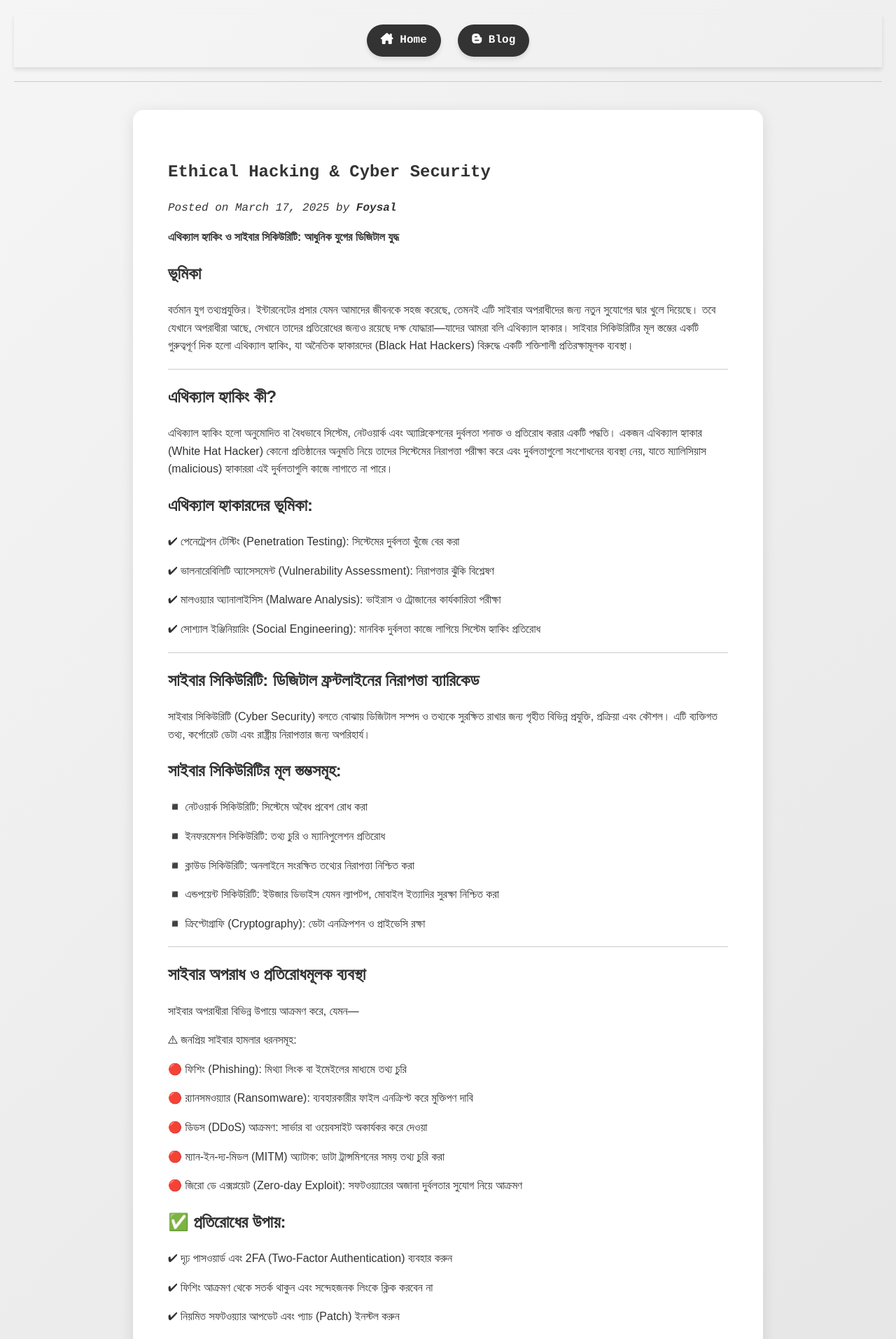
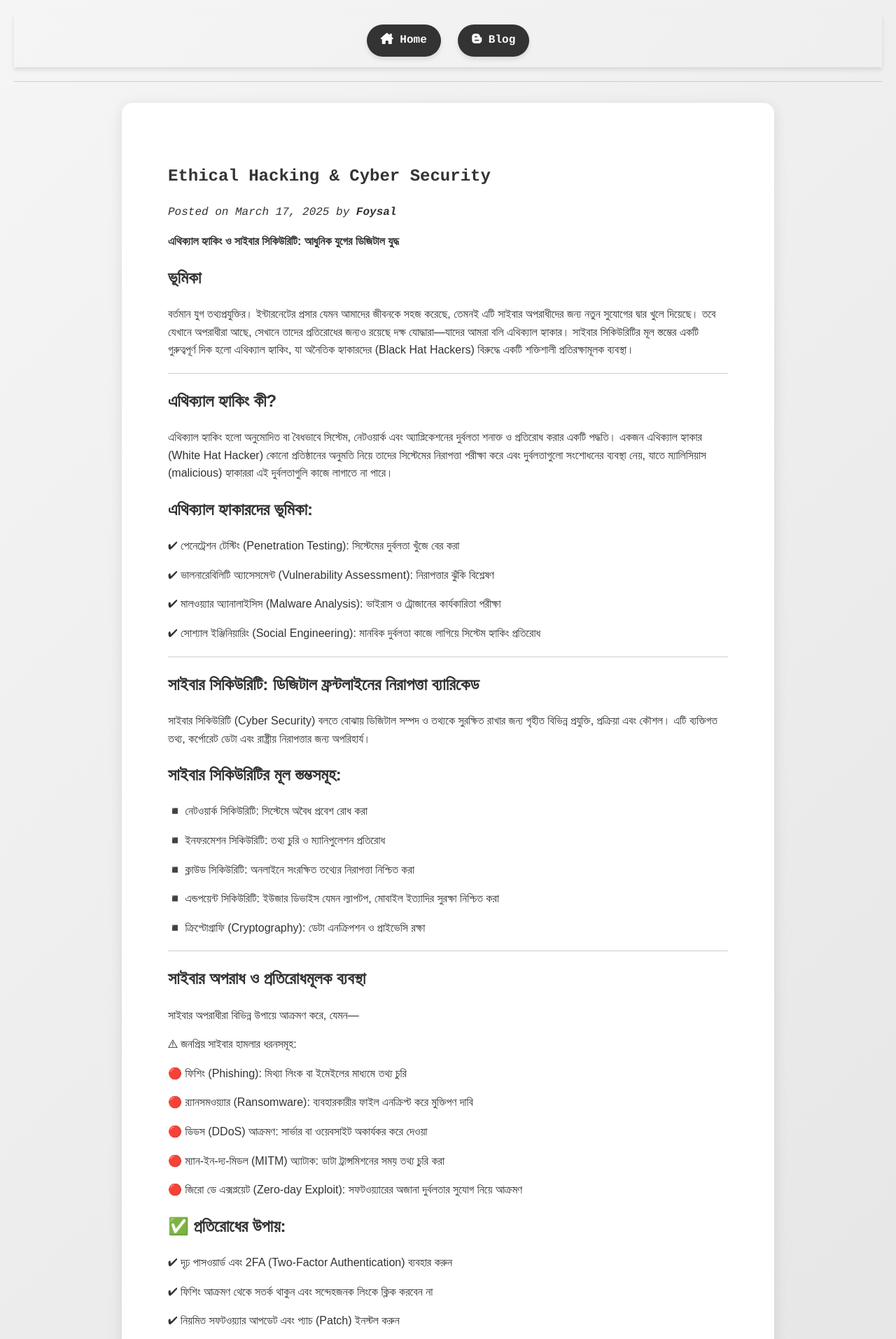
Before and after one commit to foysal1627/foysal1627.github.io, a Jekyll site: the page built from _posts/2025-03-18-new-blog.md, in a window 1280 px wide. Shown: the top 1913 px of the page at 70% size. Built offline with Jekyll 4.4.1, drawn with Linux system fonts in a browser that asks for light colours.

Commit message:
style.css

```diff
--- a/assets/css/style.css
+++ b/assets/css/style.css
@@ -47,8 +47,8 @@ nav a:hover {
 /* Article Section */
 article {
     max-width: 800px;
-    margin: 40px auto;
-    padding: 50px;
+    margin: 30px auto;
+    padding: 66px;
     background: white;
     border-radius: 15px;
     box-shadow: 0 4px 20px rgba(0,0,0,0.1);
```
